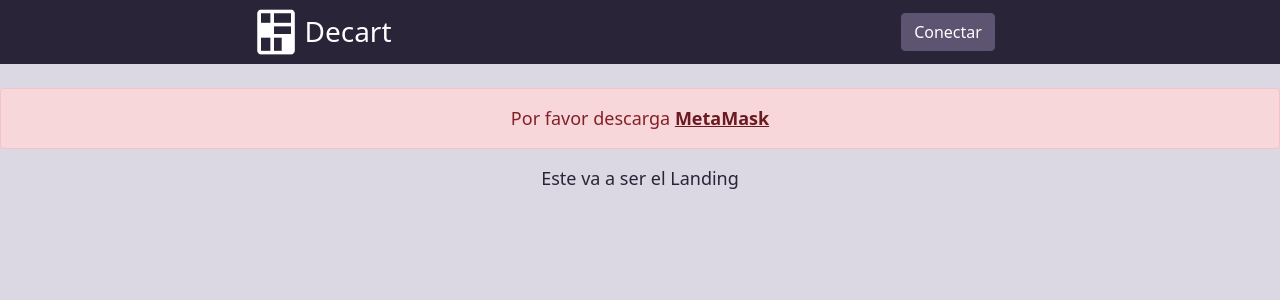
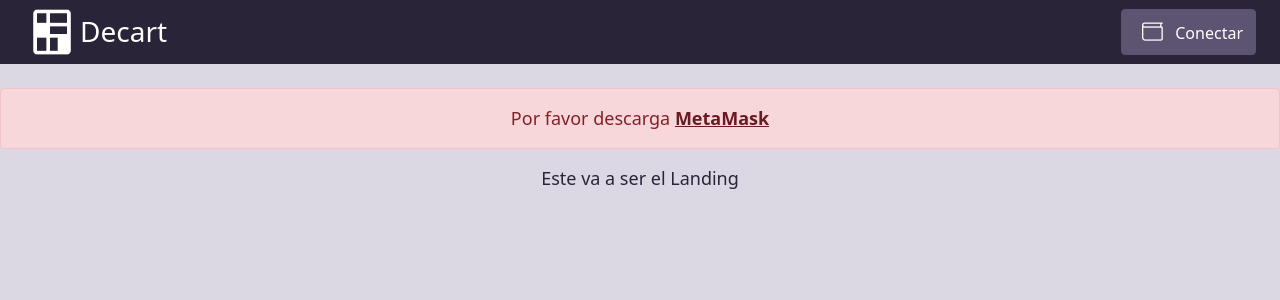
Before and after one commit to mnava1418/decart, a React (Create React App) app: page / in a window 1280 px wide. Shown: the top 300 px of the page. Built offline with nearby package versions, Linux system fonts and the light colour scheme.

Commit message:
UPDATE: styles and layout

```diff
--- a/src/components/NavBar.jsx
+++ b/src/components/NavBar.jsx
@@ -26,7 +26,7 @@ function NavBar() {
   const getConnectBtn = () => {
     return(
       <div className='myNavBar-links'>
-        <Button variant='primary' onClick={handleConnection}>Conectar</Button>
+        <Button variant='primary' onClick={handleConnection}><i class="bi bi-wallet"></i>&nbsp;&nbsp;&nbsp;Conectar</Button>
       </div>
     )
   }
@@ -43,11 +43,11 @@ function NavBar() {
 
   return (
       <div className='myNavBar-main'>
-        <div className='myNavBar-element myNavBar-logo'>
+        <div className='myNavBar-element myNavBar-logo justify-content-start'>
             <img src={logo} alt='Decart' width={56} height={56}/>
             <h3>Decart</h3>
         </div>
-        <div className='myNavBar-element'>
+        <div className='myNavBar-element justify-content-end'>
           {isConnected && currentUser !== undefined ? getLinks() : <></>}
           {!isConnected ? getConnectBtn() : <></>}
         </div>
--- a/src/styles/NavBar.css
+++ b/src/styles/NavBar.css
@@ -16,11 +16,11 @@
     display: flex;
     flex-direction: row;
     align-items: center;
-    justify-content: center;
 }
 
 .myNavBar-logo {
-    color: var(--contrast-color)
+    color: var(--contrast-color);
+    margin-left: 24px;
 }
 
 .myNavBar-logo h3 {
```
